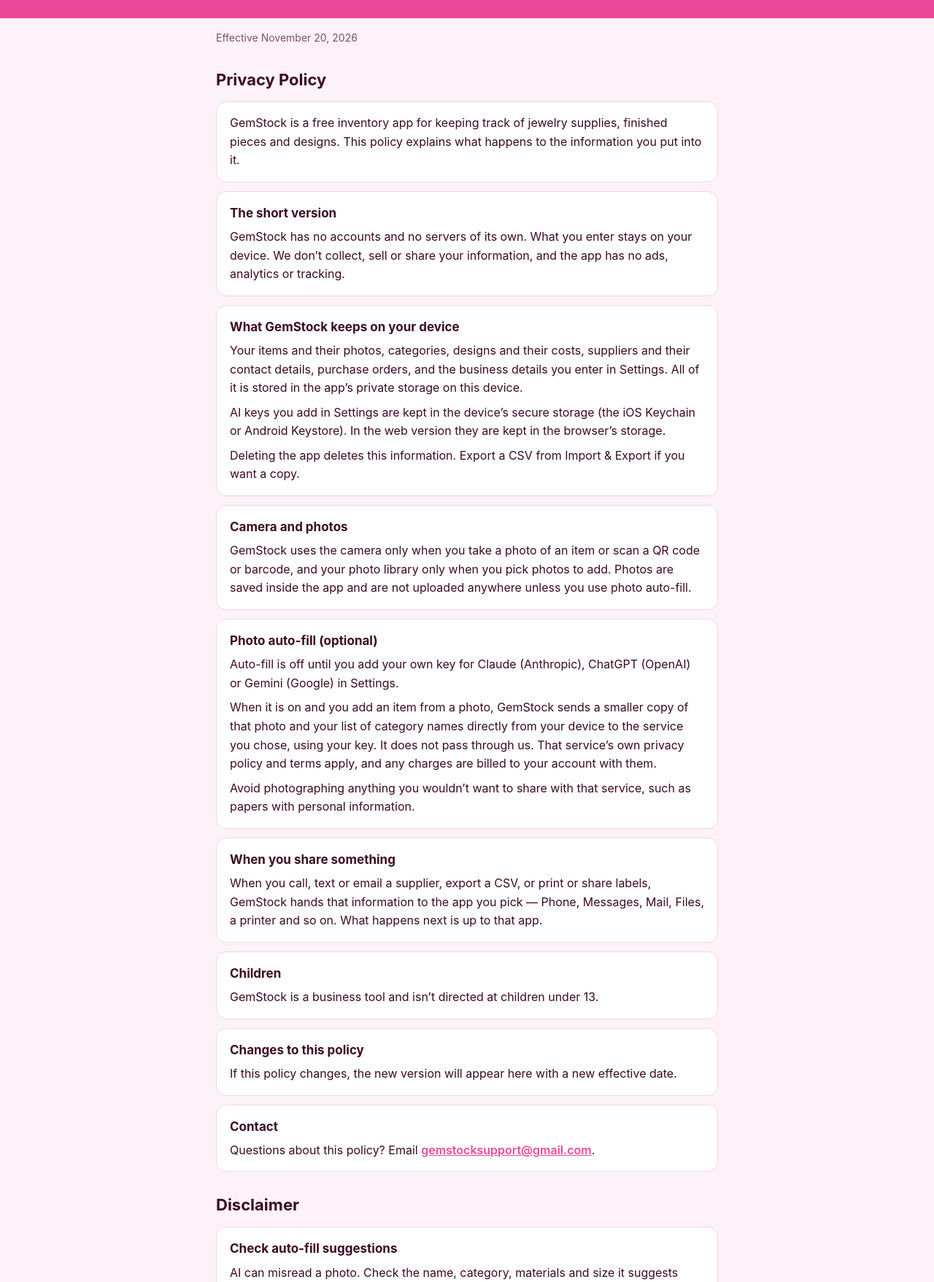
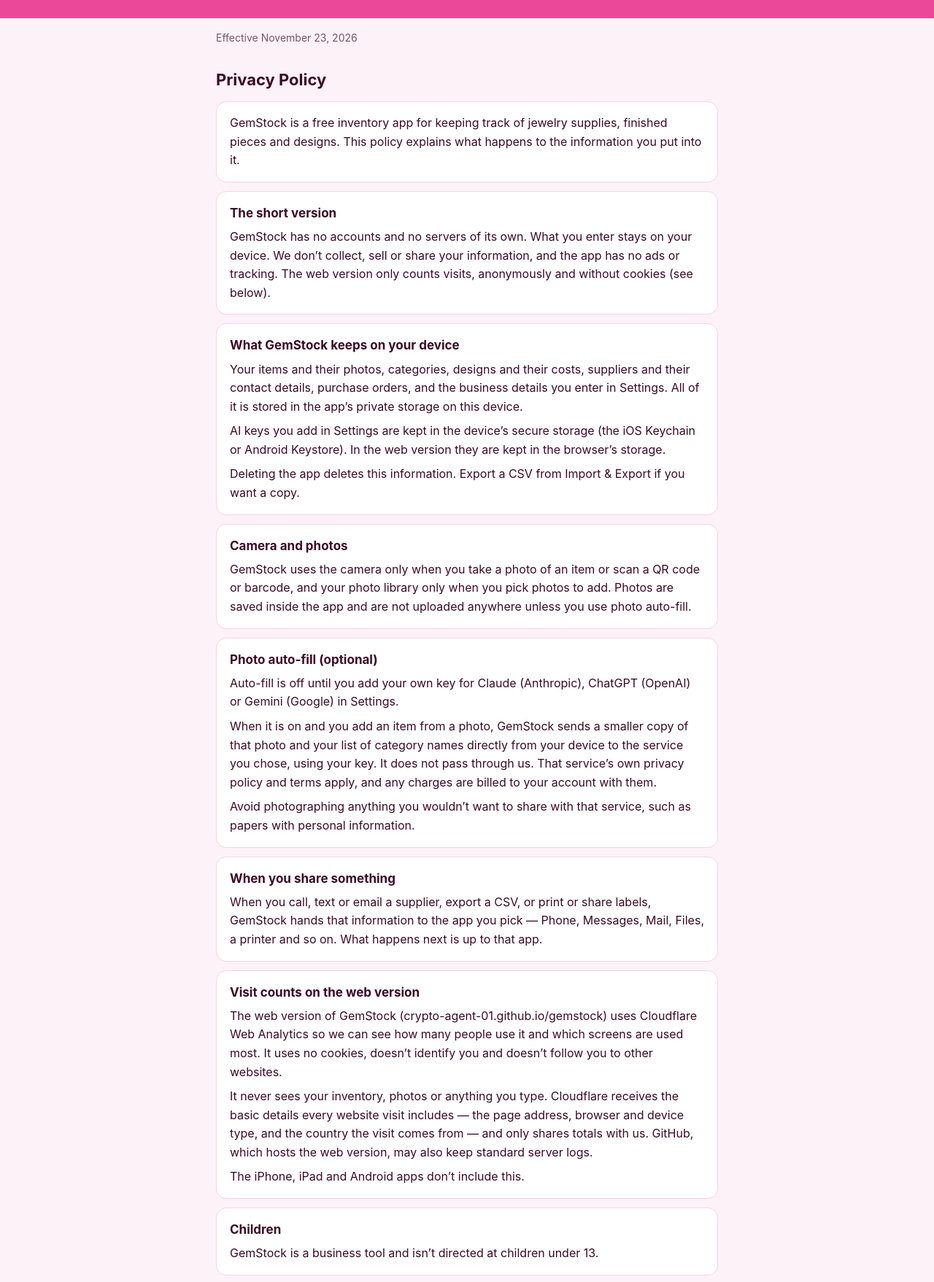
Before and after one commit to crypto-agent-01/gemstock-privacy, a plain HTML site: page index.html in a window 1280 px wide. Shown: the part 105-1862 px from the top of the page at 73% size. Drawn offline with Linux system fonts and the light colour scheme.

Commit message:
Add visit counts on the web version

```diff
--- a/index.html
+++ b/index.html
@@ -30,13 +30,13 @@
     <p>Privacy &amp; Disclaimer</p>
   </header>
   <main>
-    <p class="date">Effective November 20, 2026</p>
+    <p class="date">Effective November 23, 2026</p>
     <h2>Privacy Policy</h2>
     <div class="intro"><p>GemStock is a free inventory app for keeping track of jewelry supplies, finished pieces and designs. This policy explains what happens to the information you put into it.</p></div>
 
       <section>
         <h3>The short version</h3>
-        <p>GemStock has no accounts and no servers of its own. What you enter stays on your device. We don’t collect, sell or share your information, and the app has no ads, analytics or tracking.</p>
+        <p>GemStock has no accounts and no servers of its own. What you enter stays on your device. We don’t collect, sell or share your information, and the app has no ads or tracking. The web version only counts visits, anonymously and without cookies (see below).</p>
       </section>
 
       <section>
@@ -61,6 +61,13 @@
       <section>
         <h3>When you share something</h3>
         <p>When you call, text or email a supplier, export a CSV, or print or share labels, GemStock hands that information to the app you pick — Phone, Messages, Mail, Files, a printer and so on. What happens next is up to that app.</p>
+      </section>
+
+      <section>
+        <h3>Visit counts on the web version</h3>
+        <p>The web version of GemStock (crypto-agent-01.github.io/gemstock) uses Cloudflare Web Analytics so we can see how many people use it and which screens are used most. It uses no cookies, doesn’t identify you and doesn’t follow you to other websites.</p>
+        <p>It never sees your inventory, photos or anything you type. Cloudflare receives the basic details every website visit includes — the page address, browser and device type, and the country the visit comes from — and only shares totals with us. GitHub, which hosts the web version, may also keep standard server logs.</p>
+        <p>The iPhone, iPad and Android apps don’t include this.</p>
       </section>
 
       <section>
```
